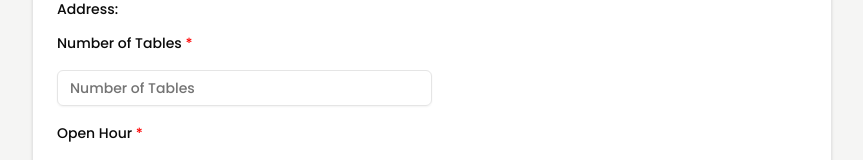
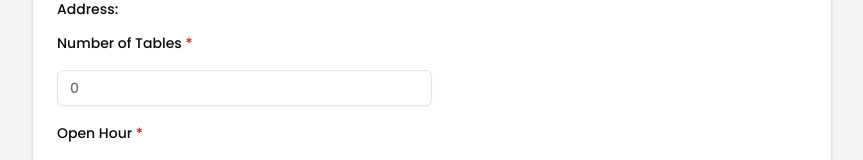
Before and after one commit to ronak-wani/Tables4u, a Next.js app: page /owners/editRestaurant in a window 1280 px wide. Shown: the part 307-467 px from the top of the page, without its empty margins (208-1071 px from the left). Built offline with nearby package versions, Linux system fonts and the light colour scheme.

Commit message:
Update page.tsx

```diff
--- a/src/app/owners/editRestaurant/page.tsx
+++ b/src/app/owners/editRestaurant/page.tsx
@@ -37,7 +37,7 @@ export default function EditRestaurantPage() {
     const [closeHour, setCloseHour] = React.useState(closingHour ? Number(closingHour) : 0);
     const [numberOfSeats, setNumberOfSeats] = React.useState(0);
     const [disabledTables, setDisabledTables] = useState<{ [key: number]: boolean }>({});
-    const [numberOfTables, setNumberOfTables] = React.useState(0);
+    const [numberOfTables, setNumberOfTables] = React.useState(Number(searchParams.get('numberOfTables')) || 0);
 
     const handleOpenHour = (e: React.ChangeEvent<HTMLInputElement>) => {
         setOpenHour(Number(e.target.value));
@@ -184,7 +184,7 @@ export default function EditRestaurantPage() {
                                     <Label>Name: {Name}</Label>
                                     <Label>Address: {Address}</Label>
                                     <Label htmlFor="numberOfTables">Number of Tables <span style={{color: 'red'}}>*</span></Label>
-                                    <Input disabled={isActivated === 'Y'} type="number" className={`w-1/2`} id="numberOfTables" placeholder="Number of Tables" onChange={handleNumberOfTablesChange} required={true}/>
+                                    <Input disabled={isActivated === 'Y'} type="number" className={`w-1/2`} id="numberOfTables" placeholder={numberOfTables.toString()} onChange={handleNumberOfTablesChange} required={true}/>
                                     <Label htmlFor="openHour">Open Hour <span style={{color: 'red'}}>*</span></Label>
                                     <Input
                                         type="number"
```
